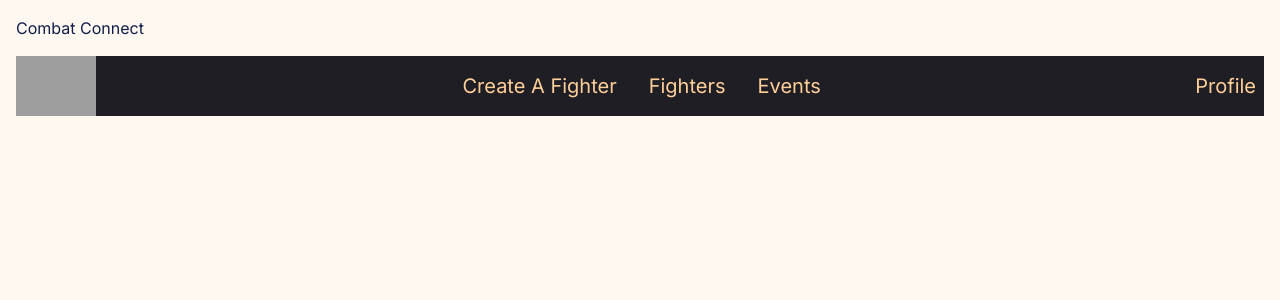
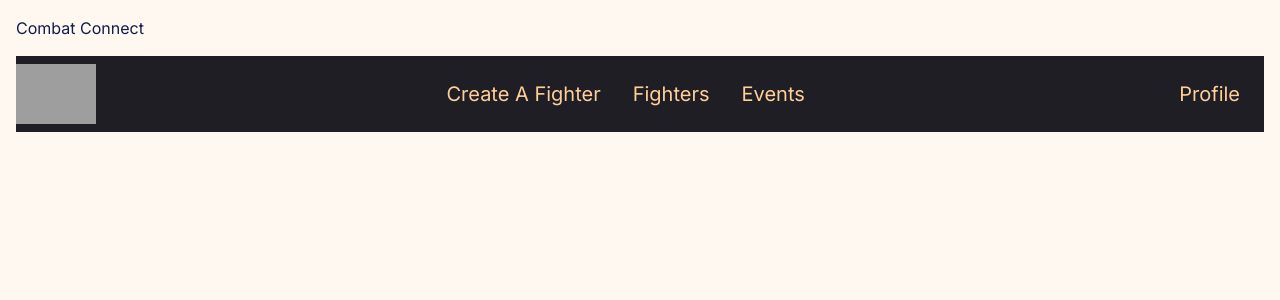
Before and after one commit to MackieJG/FightMatcher, a Next.js app: page /navbar in a window 1280 px wide. Shown: the top 300 px of the page. Built offline with nearby package versions, Linux system fonts and the light colour scheme; grey boxes are pictures that could not be loaded.

Commit message:
added some padding to profile

```diff
--- a/src/app/navbar/page.tsx
+++ b/src/app/navbar/page.tsx
@@ -21,7 +21,7 @@ export default function NavBar() {
                     <Link href="users/view-all-fighters" className="p-2 text-xl text-[#FFCF99]">Fighters</Link>
                     <Link href="events" className="p-2 text-xl text-[#FFCF99]">Events</Link>
                 </div>
-                <Link href="users/fighter/{id}" className="p-2 text-xl text-[#FFCF99]">Profile</Link>
+                <Link href="users/fighter/{id}" className="p-6 text-xl text-[#FFCF99]">Profile</Link>
             </div>
 
         </>
```
